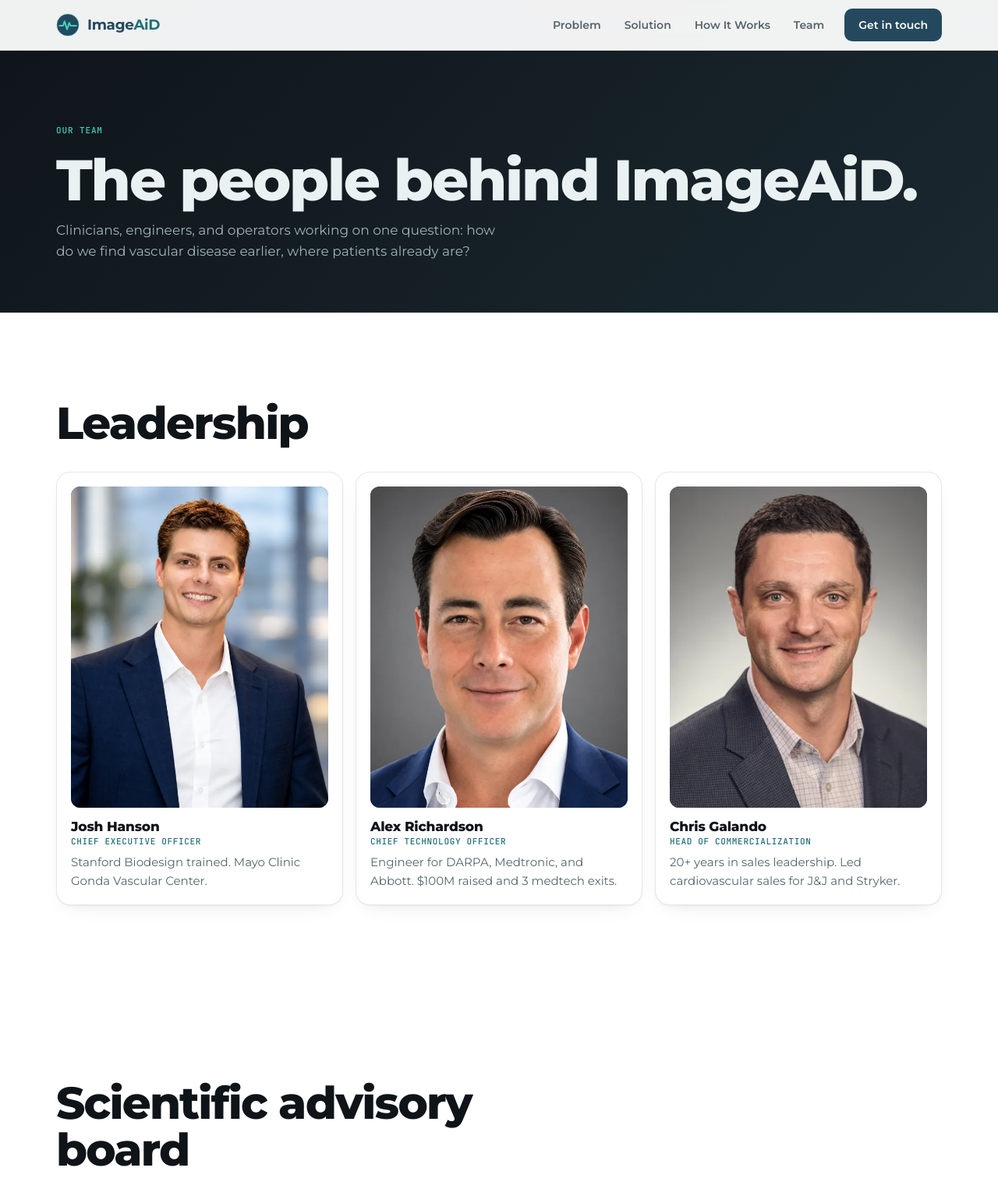
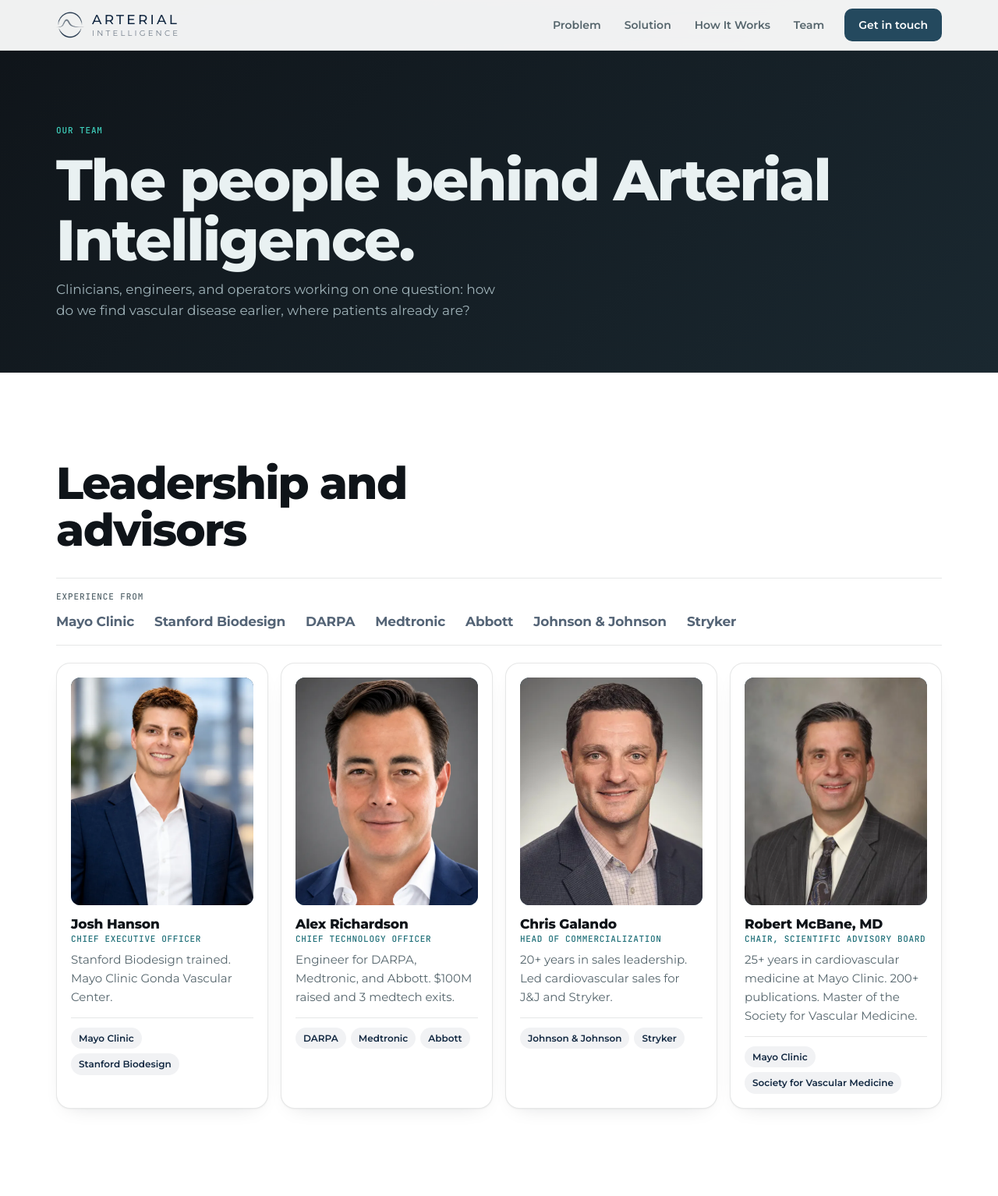
Before and after one commit to ulisespaiz/ImageAid-Website, a plain HTML site: page team.html in a window 1280 px wide. Shown: the top 1534 px of the page at 78% size. Drawn offline with Linux system fonts and the light colour scheme.

Commit message:
Rebrand to Arterial Intelligence; team shows past companies
- Company name ImageAiD -> Arterial Intelligence in titles, meta, copy,
  structured data, footer and disclaimer (email address unchanged)
- New logo: mark cropped from the client's logo (transparent PNG) with the
  wordmark set in Montserrat to match; new favicon, touch icon, logo.png
- Team: one four-up grid (the advisory board chair joins leadership), an
  "Experience from" strip and per-person company tags
- Share image regenerated with the new logo

Co-Authored-By: Claude Opus 5.5 <noreply@anthropic.com>
Claude-Session: https://claude.ai/code/session_01JpBd4DaTLStuGXof2JMf5S

```diff
--- a/assets/css/styles.css
+++ b/assets/css/styles.css
@@ -1,4 +1,4 @@
-/* ImageAiD — mobile-first stylesheet.
+/* Arterial Intelligence — mobile-first stylesheet.
    Hero "card beam" adapted from Card Beam Animation by BL/S Studio
    (codepen.io/blacklead-studio/pen/xbwaqxE, MIT). Breakpoints: 760px, 1080px. */
 
@@ -56,9 +56,10 @@ ul, ol.steps { margin: 0; padding: 0; list-style: none; }
 .hdr.scrolled { background: rgb(4 8 9 / .72); -webkit-backdrop-filter: blur(14px) saturate(140%); backdrop-filter: blur(14px) saturate(140%); border-color: var(--line); }
 .hdr .wrap { display: flex; align-items: center; justify-content: space-between; height: 64px; }
 .brand { display: inline-flex; align-items: center; gap: 10px; text-decoration: none; }
-.brand svg { width: 30px; height: 30px; }
-.brand b { font-size: 1.15rem; letter-spacing: -0.02em; }
-.brand b i { font-style: normal; color: var(--signal); }
+.brand img { width: 36px; height: 36px; flex: none; }
+.wordmark { display: grid; justify-items: start; line-height: 1; text-transform: uppercase; }
+.wordmark b { font-size: 1.0625rem; font-weight: 500; letter-spacing: .19em; color: #132942; }
+.wordmark span { margin-top: 4px; font-size: .625rem; font-weight: 400; letter-spacing: .32em; color: #717d8a; }
 .nav { display: none; }
 .menu-btn { display: inline-flex; align-items: center; gap: 10px; min-height: 44px; padding: 0 14px; border-radius: 999px; border: 1px solid var(--line); background: rgb(255 255 255 / .04); color: var(--text); font: 600 .875rem var(--sans); cursor: pointer; }
 .menu-btn .bars { width: 16px; height: 10px; position: relative; }
@@ -266,6 +267,12 @@ body.locked { overflow: hidden; }
 .icon-link { display: inline-grid; place-items: center; width: 40px; height: 40px; border-radius: 10px; border: 1px solid var(--line); color: var(--text-2); }
 .icon-link:hover { color: var(--text); border-color: rgb(255 255 255 / .3); }
 .team-cta { margin-top: 20px; }
+.orgs { display: flex; flex-wrap: wrap; gap: 6px; margin: 14px 0 0; padding: 12px 0 0; border-top: 1px solid var(--line); list-style: none; }
+.orgs li { padding: 4px 10px; border-radius: 999px; background: rgb(19 41 66 / .06); color: #132942; font-size: .75rem; font-weight: 600; }
+.org-strip { margin: 0 0 22px; padding: 16px 0; border-block: 1px solid var(--line); display: grid; gap: 10px; }
+.org-strip .mono { color: var(--text-2); }
+.org-strip ul { display: flex; flex-wrap: wrap; gap: 6px 26px; }
+.org-strip li { font-size: 1.0625rem; font-weight: 700; letter-spacing: -0.01em; color: #132942; opacity: .72; }
 .page-hero { padding: 120px 0 48px; border-bottom: 1px solid var(--line); }
 .page-hero h1 { font-size: clamp(2.3rem, 1.2rem + 5vw, 4.6rem); margin: 14px 0 12px; }
 .page-hero p { color: var(--text-2); max-width: 52ch; margin: 0; }
@@ -297,7 +304,6 @@ body.locked { overflow: hidden; }
 /* ================= Light theme overrides (original-site look) ================= */
 .hdr, .hdr.scrolled { background: rgb(255 255 255 / .94); -webkit-backdrop-filter: saturate(160%) blur(10px); backdrop-filter: saturate(160%) blur(10px); border-bottom: 1px solid var(--line); }
 .hdr.scrolled { box-shadow: 0 6px 20px -12px rgb(15 20 25 / .25); }
-.brand b { color: var(--brand); }
 .menu-btn { background: #fff; }
 .btn { border-radius: 10px; }
 .btn-signal { background: var(--brand); color: #fff; box-shadow: 0 10px 24px -10px rgb(36 73 94 / .65); }
--- a/assets/js/main.js
+++ b/assets/js/main.js
@@ -1,4 +1,4 @@
-// ImageAiD site behaviour. Progressive enhancement: pages read fine without JS.
+// Arterial Intelligence site behaviour. Progressive enhancement: pages read fine without JS.
 // Hero card beam adapted from Card Beam Animation by BL/S Studio (CodePen, MIT).
 (() => {
   const reduce = matchMedia('(prefers-reduced-motion: reduce)').matches;
--- a/team.html
+++ b/team.html
@@ -3,18 +3,19 @@
 <head>
 <meta charset="utf-8">
 <meta name="viewport" content="width=device-width, initial-scale=1, viewport-fit=cover">
-<title>Team | ImageAiD</title>
-<meta name="description" content="The clinicians, engineers, and advisors behind ImageAiD.">
+<title>Team | Arterial Intelligence</title>
+<meta name="description" content="The clinicians, engineers, and advisors behind Arterial Intelligence.">
 <meta name="theme-color" content="#ffffff">
 <!-- TODO(launch): remove noindex once this is live on the real domain -->
 <meta name="robots" content="noindex">
 <!-- TODO(domain): add canonical + og:url once the new domain is final -->
 <meta property="og:type" content="website">
-<meta property="og:title" content="Team | ImageAiD">
-<meta property="og:description" content="The clinicians, engineers, and advisors behind ImageAiD.">
+<meta property="og:title" content="Team | Arterial Intelligence">
+<meta property="og:description" content="The clinicians, engineers, and advisors behind Arterial Intelligence.">
 <meta property="og:image" content="assets/img/og.png">
 <meta name="twitter:card" content="summary_large_image">
-<link rel="icon" href="assets/img/favicon.svg" type="image/svg+xml">
+<link rel="icon" href="assets/img/favicon.png" type="image/png">
+<link rel="apple-touch-icon" href="assets/img/apple-touch-icon.png">
 <link rel="preload" href="assets/fonts/montserrat-latin.woff2" as="font" type="font/woff2" crossorigin>
 <link rel="stylesheet" href="assets/css/styles.css">
 <script>document.documentElement.classList.replace('no-js', 'js');</script>
@@ -23,7 +24,7 @@
 <a class="skip" href="#main">Skip to content</a>
 <header class="hdr" data-hdr>
   <div class="wrap">
-    <a class="brand" href="./" aria-label="ImageAiD home"><svg viewBox="0 0 32 32" aria-hidden="true"><circle cx="16" cy="16" r="15" fill="#24495e" stroke="#3fd0bd" stroke-opacity=".5"/><path d="M4.5 17h5l2-6 3.5 11 3-9 1.6 4H27.5" fill="none" stroke="#3fd0bd" stroke-width="2.2" stroke-linecap="round" stroke-linejoin="round"/></svg><b>Image<i>AiD</i></b></a>
+    <a class="brand" href="./" aria-label="Arterial Intelligence home"><img src="assets/img/logo-mark.png" alt="" width="36" height="36"><span class="wordmark"><b>Arterial</b><span>Intelligence</span></span></a>
     <nav class="nav" aria-label="Primary"><a href="./#problem">Problem</a><a href="./#approach">Solution</a><a href="./#how">How It Works</a><a href="team.html" aria-current="page">Team</a><a class="cta" href="./#contact">Get in touch</a></nav>
     <button class="menu-btn" type="button" aria-expanded="false" aria-controls="sheet" data-menu-btn>Menu <span class="bars" aria-hidden="true"></span></button>
   </div>
@@ -38,20 +39,22 @@
   <section class="page-hero dark" aria-labelledby="tp-h">
     <div class="wrap">
       <span class="eyebrow mono">Our team</span>
-      <h1 id="tp-h">The people behind ImageAiD.</h1>
+      <h1 id="tp-h">The people behind Arterial Intelligence.</h1>
       <p>Clinicians, engineers, and operators working on one question: how do we find vascular disease earlier, where patients already are?</p>
     </div>
   </section>
   <section class="sec" aria-labelledby="l-h">
     <div class="wrap">
-      <div class="sec-head"><h2 id="l-h">Leadership</h2></div>
-      <ul class="team-grid">
+      <div class="sec-head"><h2 id="l-h">Leadership and advisors</h2></div>
+      <div class="org-strip"><span class="mono">Experience from</span><ul><li>Mayo Clinic</li><li>Stanford Biodesign</li><li>DARPA</li><li>Medtronic</li><li>Abbott</li><li>Johnson &amp; Johnson</li><li>Stryker</li></ul></div>
+      <ul class="team-grid four">
         <li class="person">
           <img class="photo" src="assets/img/team/josh-hanson.webp" alt="Josh Hanson" width="480" height="600" loading="lazy" decoding="async">
           <div>
             <h3>Josh Hanson</h3>
             <p class="role">Chief Executive Officer</p>
             <p class="bio">Stanford Biodesign trained. Mayo Clinic Gonda Vascular Center.</p>
+            <ul class="orgs" aria-label="Experience"><li>Mayo Clinic</li><li>Stanford Biodesign</li></ul>
           </div>
         </li>
         <li class="person">
@@ -60,6 +63,7 @@
             <h3>Alex Richardson</h3>
             <p class="role">Chief Technology Officer</p>
             <p class="bio">Engineer for DARPA, Medtronic, and Abbott. $100M raised and 3 medtech exits.</p>
+            <ul class="orgs" aria-label="Experience"><li>DARPA</li><li>Medtronic</li><li>Abbott</li></ul>
           </div>
         </li>
         <li class="person">
@@ -68,21 +72,16 @@
             <h3>Chris Galando</h3>
             <p class="role">Head of Commercialization</p>
             <p class="bio">20+ years in sales leadership. Led cardiovascular sales for J&amp;J and Stryker.</p>
+            <ul class="orgs" aria-label="Experience"><li>Johnson &amp; Johnson</li><li>Stryker</li></ul>
           </div>
         </li>
-      </ul>
-    </div>
-  </section>
-  <section class="sec" aria-labelledby="ad-h">
-    <div class="wrap">
-      <div class="sec-head"><h2 id="ad-h">Scientific advisory board</h2></div>
-      <ul class="team-grid">
         <li class="person">
           <img class="photo" src="assets/img/team/robert-mcbane.webp" alt="Robert McBane, MD" width="480" height="600" loading="lazy" decoding="async">
           <div>
             <h3>Robert McBane, MD</h3>
             <p class="role">Chair, Scientific Advisory Board</p>
             <p class="bio">25+ years in cardiovascular medicine at Mayo Clinic. 200+ publications. Master of the Society for Vascular Medicine.</p>
+            <ul class="orgs" aria-label="Experience"><li>Mayo Clinic</li><li>Society for Vascular Medicine</li></ul>
           </div>
         </li>
       </ul>
@@ -100,12 +99,12 @@
   <div class="inner">
     <div class="wrap">
       <div class="top">
-        <a class="brand" href="./"><svg viewBox="0 0 32 32" aria-hidden="true"><circle cx="16" cy="16" r="15" fill="#24495e" stroke="#3fd0bd" stroke-opacity=".5"/><path d="M4.5 17h5l2-6 3.5 11 3-9 1.6 4H27.5" fill="none" stroke="#3fd0bd" stroke-width="2.2" stroke-linecap="round" stroke-linejoin="round"/></svg><b>Image<i>AiD</i></b></a>
+        <a class="brand" href="./" aria-label="Arterial Intelligence home"><img src="assets/img/logo-mark.png" alt="" width="36" height="36"><span class="wordmark"><b>Arterial</b><span>Intelligence</span></span></a>
         <nav aria-label="Footer"><a href="./#problem">Problem</a><a href="./#approach">Solution</a><a href="./#how">How It Works</a><a href="team.html">Team</a><a href="./#contact">Contact</a><a href="mailto:hello@imageaid.us">hello@imageaid.us</a></nav>
       </div>
       <!-- TODO(regulatory): have regulatory counsel confirm this wording before launch -->
-      <p class="disc"><strong>Caution: investigational device.</strong> The ImageAiD platform is in development. It has not been cleared or approved by the U.S. FDA and is not available for sale in the United States. Statements on this site describe design goals, not demonstrated safety or effectiveness.</p>
-      <p class="credits">&copy; 2026 ImageAiD. All rights reserved.</p>
+      <p class="disc"><strong>Caution: investigational device.</strong> The Arterial Intelligence platform is in development. It has not been cleared or approved by the U.S. FDA and is not available for sale in the United States. Statements on this site describe design goals, not demonstrated safety or effectiveness.</p>
+      <p class="credits">&copy; 2026 Arterial Intelligence. All rights reserved.</p>
     </div>
   </div>
 </footer>
```
Also changed, not shown: index.html (+18 -12 lines), thanks.html (+8 -7 lines), assets/img/apple-touch-icon.png (added), assets/img/favicon.png (added), assets/img/favicon.svg (deleted), assets/img/logo-mark.png (added), assets/img/logo.png (added), assets/img/og.png, 1 other file.
